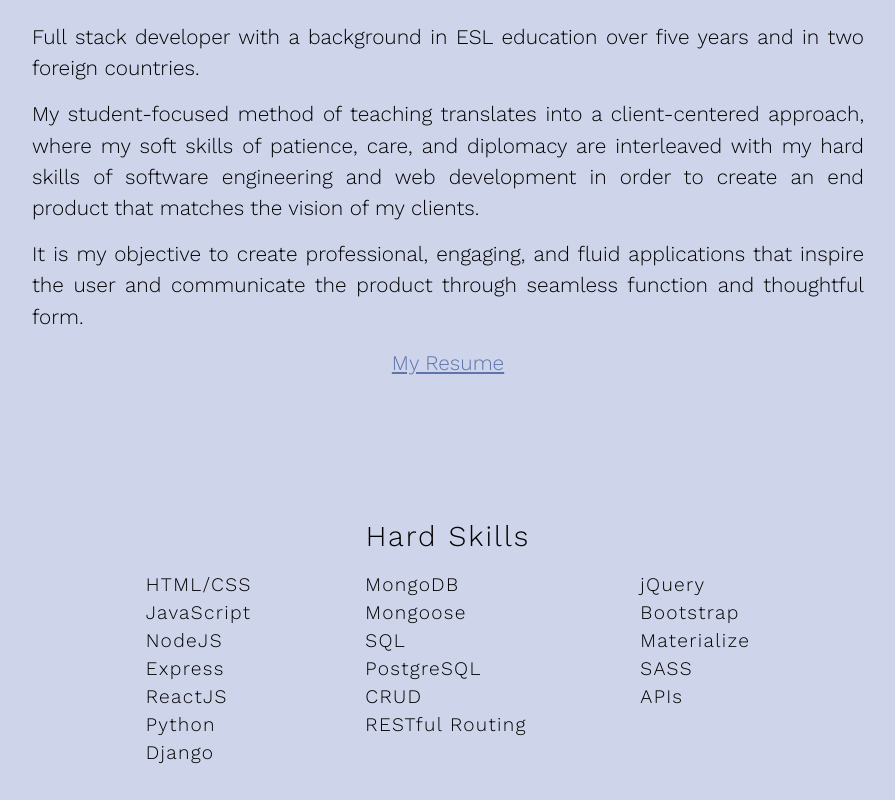
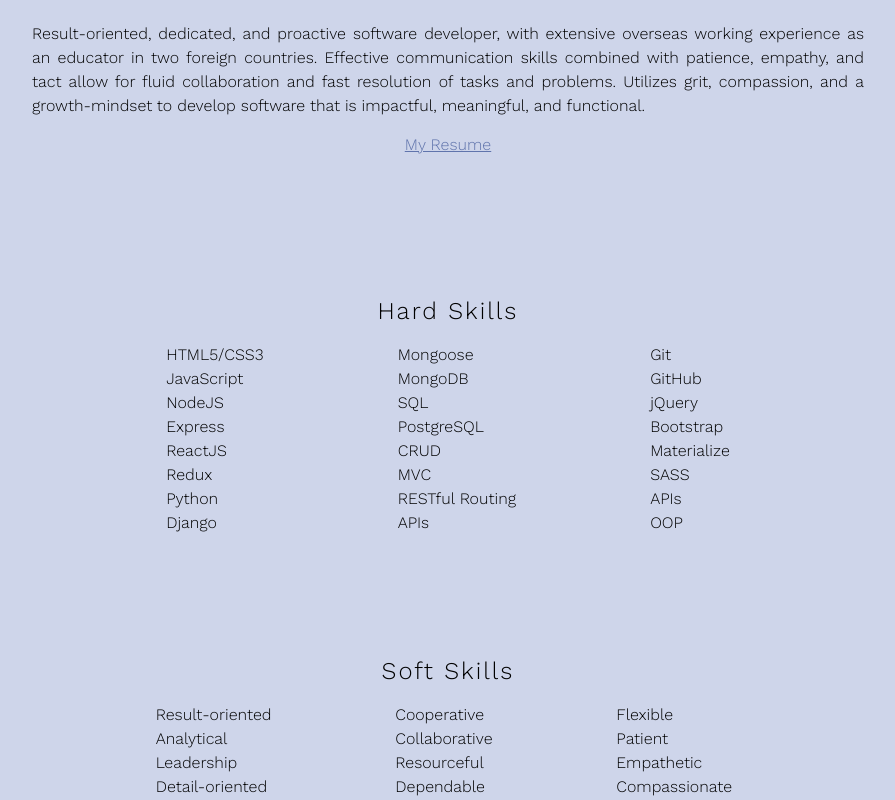
Before and after one commit to cooperama/portfolio, a React (Create React App) app: page / in a window 1280 px wide. Shown: the part 1040-1840 px from the top of the page, without its empty margins (192-1087 px from the left). Built offline with nearby package versions, Linux system fonts and the light colour scheme; a web font is replaced by a local one.

Commit message:
creates submain branch and updates about me section

```diff
--- a/src/components/About.js
+++ b/src/components/About.js
@@ -1,5 +1,5 @@
 import React from "react";
-import resume from "../assets/CooperJia2020.pdf";
+import resume from "../assets/AmandaCooper_Resume.pdf";
 
 export const About = (props) => {
   return (
@@ -9,6 +9,14 @@ export const About = (props) => {
       </div>
       <div className="personal-blurb">
         <p>
+          Result-oriented, dedicated, and proactive software developer, with
+          extensive overseas working experience as an educator in two foreign
+          countries. Effective communication skills combined with patience,
+          empathy, and tact allow for fluid collaboration and fast resolution of
+          tasks and problems. Utilizes grit, compassion, and a growth-mindset to
+          develop software that is impactful, meaningful, and functional.
+        </p>
+        {/* <p>
           Full stack developer with a background in ESL education over five
           years and in two foreign countries.
         </p>
@@ -23,7 +31,7 @@ export const About = (props) => {
           It is my objective to create professional, engaging, and fluid
           applications that inspire the user and communicate the product through
           seamless function and thoughtful form.
-        </p>
+        </p> */}
         <p>
           <a className="resume" href={resume} rel="noreferrer" target="_blank">
             My Resume
@@ -34,28 +42,34 @@ export const About = (props) => {
         <h3>Hard Skills</h3>
         <div>
           <ul>
-            <li>HTML/CSS</li>
+            <li>HTML5/CSS3</li>
             <li>JavaScript</li>
             <li>NodeJS</li>
             <li>Express</li>
             <li>ReactJS</li>
+            <li>Redux</li>
             <li>Python</li>
             <li>Django</li>
           </ul>
           <ul>
+            <li>Mongoose</li>
             <li>MongoDB</li>
-            <li>Mongoose</li>
             <li>SQL</li>
             <li>PostgreSQL</li>
             <li>CRUD</li>
+            <li>MVC</li>
             <li>RESTful Routing</li>
+            <li>APIs</li>
           </ul>
           <ul>
+            <li>Git</li>
+            <li>GitHub</li>
             <li>jQuery</li>
             <li>Bootstrap</li>
             <li>Materialize</li>
             <li>SASS</li>
             <li>APIs</li>
+            <li>OOP</li>
           </ul>
         </div>
       </div>
@@ -63,11 +77,25 @@ export const About = (props) => {
         <h3>Soft Skills</h3>
         <div>
           <ul>
-            <li>Teamwork</li>
+            <li>Result-oriented</li>
+            <li>Analytical</li>
             <li>Leadership</li>
             <li>Detail-oriented</li>
+            <li>Innovative</li>
+          </ul>
+          <ul>
+            <li>Cooperative</li>
+            <li>Collaborative</li>
+            <li>Resourceful</li>
             <li>Dependable</li>
-            <li>Growth-mindset</li>
+            <li>Responsible</li>
+          </ul>
+          <ul>
+            <li>Flexible</li>
+            <li>Patient</li>
+            <li>Empathetic</li>
+            <li>Compassionate</li>
+            <li>Growth-oriented</li>
           </ul>
         </div>
       </div>
--- a/src/styles/_keyframes.scss
+++ b/src/styles/_keyframes.scss
@@ -4,13 +4,13 @@
 
 @keyframes fade-in {
   0% {
-    margin-top: 100px;
+    margin-top: 50px;
     position: relative;
     z-index: -1;
     color: transparent;
   }
   75% {
-    margin-top: 100px;
+    margin-top: 50px;
     color: transparent;
   }
 }
--- a/src/styles/pages/_about.scss
+++ b/src/styles/pages/_about.scss
@@ -8,7 +8,7 @@
 .personal-blurb {
   margin: 120px 0;
   p {
-    font-size: 1.3rem;
+    font-size: 1rem;
     text-align: justify;
     line-height: 1.5;
     width: 65%;
@@ -23,7 +23,7 @@
     width: fit-content;
     border-bottom: none;
     font-weight: 300;
-    font-size: 1.8rem;
+    font-size: 1.5rem;
   }
   div {
     width: 65%;
@@ -33,8 +33,7 @@
     li {
       list-style: none;
       padding-bottom: 5px;
-      font-size: 1.2rem;
-      letter-spacing: 1.3px;
+      font-size: 1rem;
     }
   }
 }
```
Also changed, not shown: 1 other file (tests, documents, lock files or other folders).
